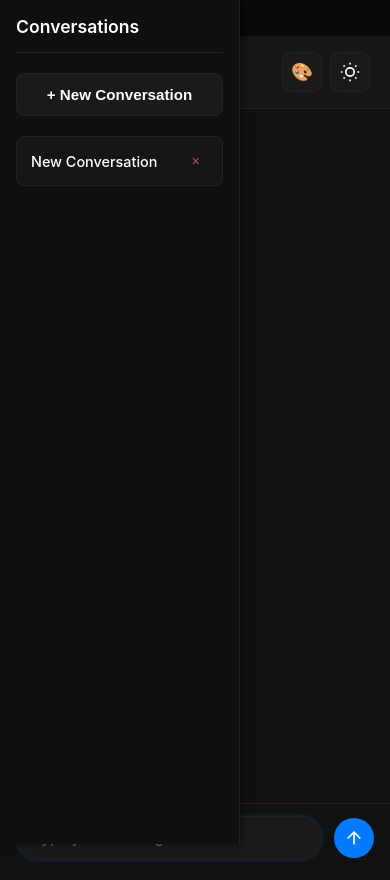
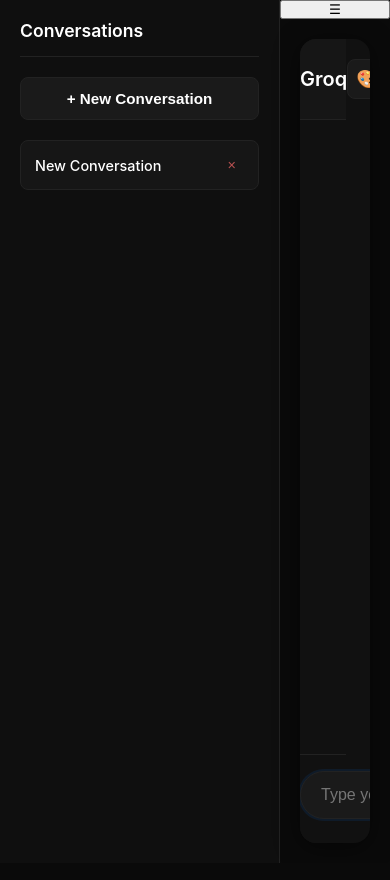
Before and after one commit to rexbrown21/n8n_AIChat-, a plain HTML site: page index.html in a window 390 px wide. Drawn offline with Linux system fonts and the light colour scheme.

Commit message:
changed some stuff in the css file

```diff
--- a/style.css
+++ b/style.css
@@ -538,96 +538,3 @@ body.light-mode .send-button:disabled {
 .conversation-delete-btn:hover {
     opacity: 1;
 }
-
-
-.sidebar-toggle {
-    display: none;
-}
-
-@media (max-width: 768px) {
-    .sidebar {
-        position: fixed;
-        left: 0;
-        top: 0;
-        height: 100vh;
-        z-index: 200;
-        box-shadow: 2px 0 8px rgba(0, 0, 0, 0.5);
-    }
-
-    .sidebar.hidden {
-        transform: translateX(-100%);
-    }
-
-    .sidebar-toggle {
-        display: flex;
-        align-items: center;
-        justify-content: center;
-    }
-
-    .main-wrapper {
-        max-width: 100%;
-        justify-content: center;
-        align-items: center;
-        padding: 20px;
-    }
-
-    .chat-container {
-        width: calc(100% - 40px);
-        max-width: 100%;
-        height: 90vh;
-        margin: 20px;
-    }
-}
-
-@media (max-width: 600px) {
-    .sidebar {
-        width: 240px;
-        padding: 16px;
-    }
-
-    .main-wrapper {
-        padding: 0;
-        margin: 0;
-    }
-
-    .chat-container {
-        width: 100%;
-        height: 100vh;
-        max-height: none;
-        border-radius: 0;
-        margin: 0;
-    }
-
-    .chat-header {
-        padding: 16px 20px;
-    }
-
-    .chat-messages {
-        padding: 16px;
-    }
-
-    .message {
-        max-width: 85%;
-    }
-
-    .chat-input-container {
-        padding: 12px 16px 20px;
-    }
-
-    .chat-input {
-        padding: 12px 16px;
-    }
-
-    .send-button {
-        width: 40px;
-        height: 40px;
-    }
-
-    .sidebar-toggle {
-        top: 12px;
-        left: 12px;
-        width: 36px;
-        height: 36px;
-        font-size: 1rem;
-    }
-}
```
